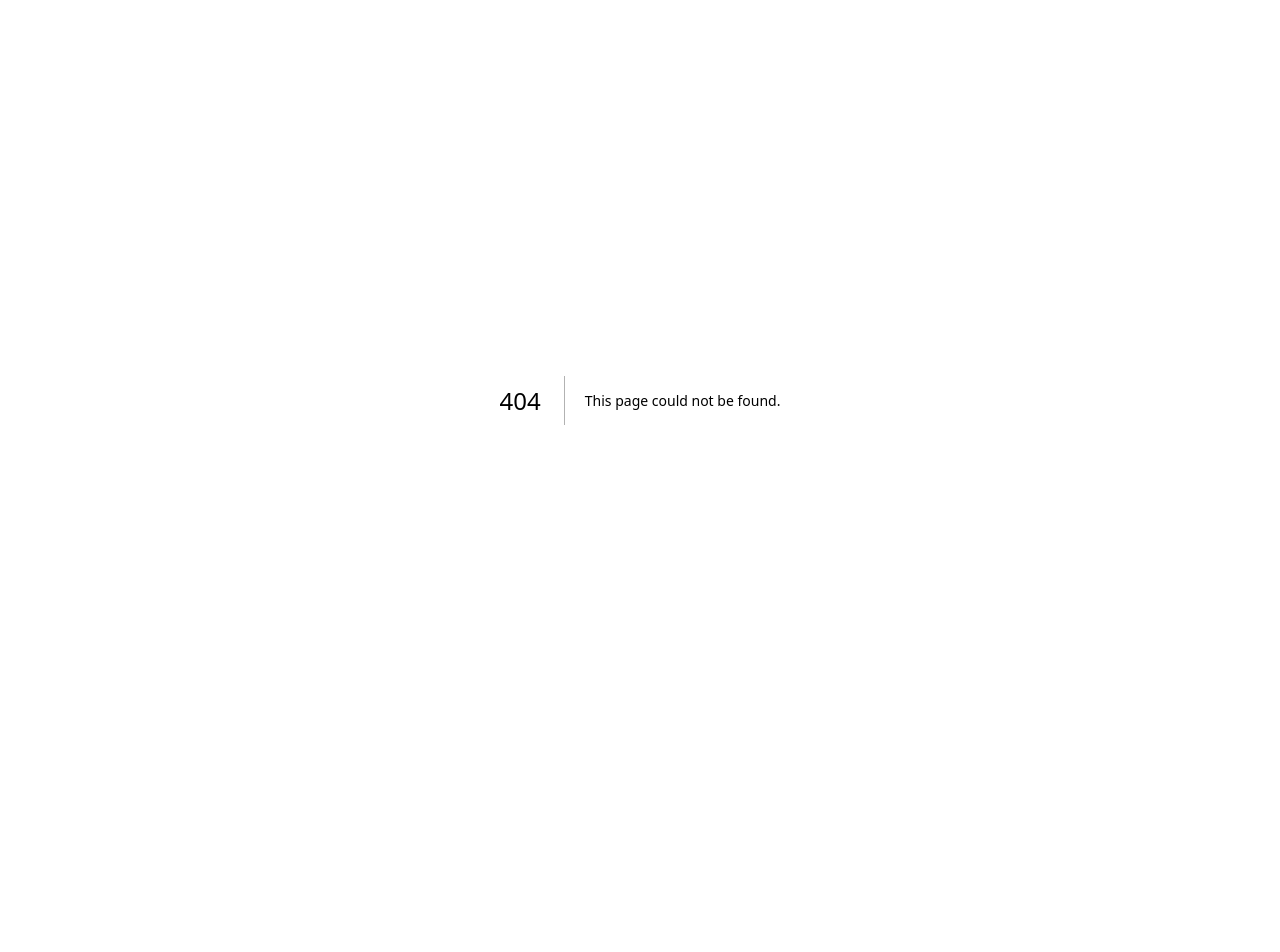
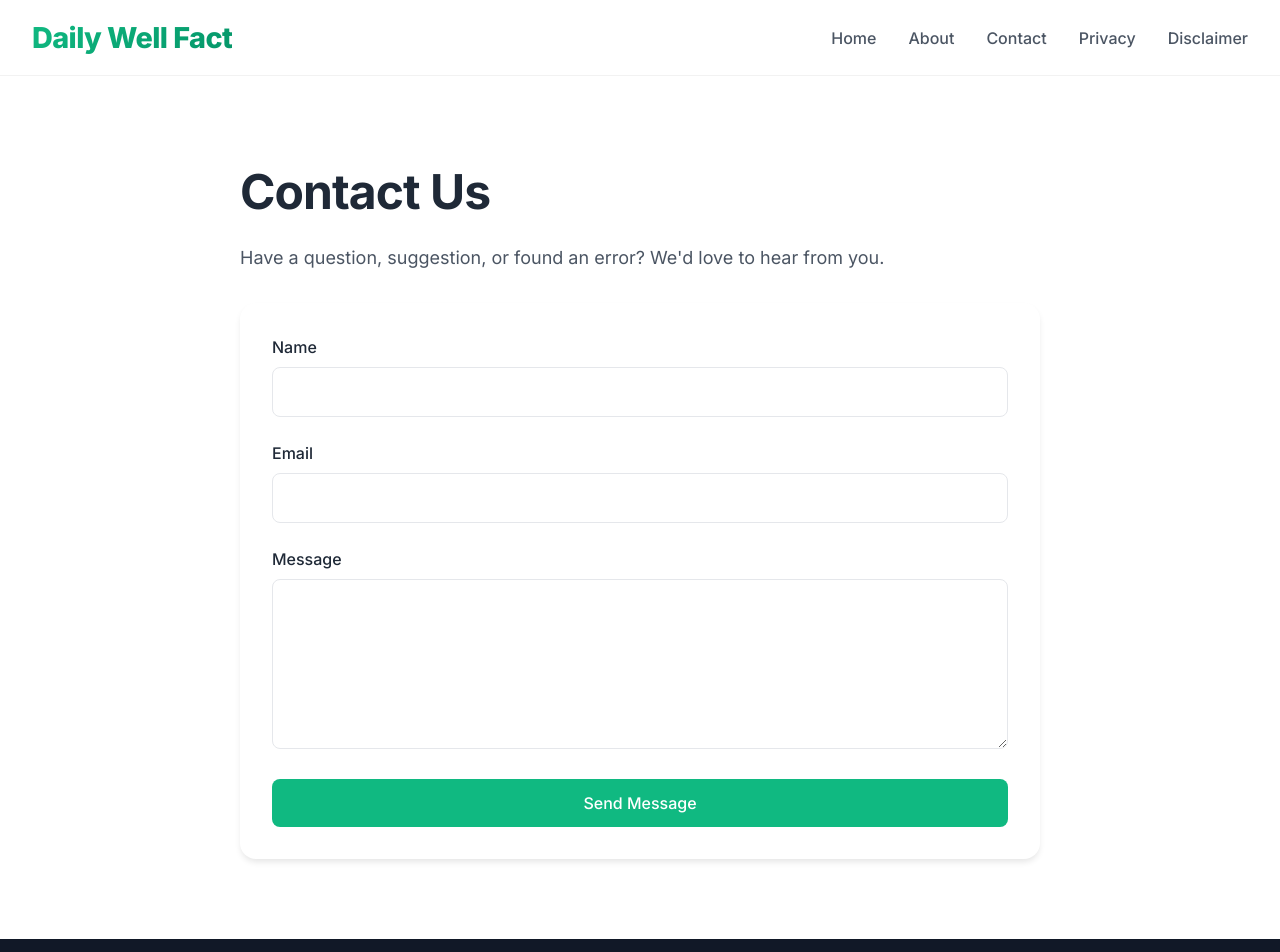
Before and after one commit to DailyWellFact/Blog, a Next.js app: page /contact in a window 1280 px wide. Before the commit this address had no page. Shown: the top 952 px of the page. Before the commit the page ends 800 px from the top, so only its background shows below. Built offline with nearby package versions, Linux system fonts and the light colour scheme.

Commit message:
modified:   components/Layout.tsx 	modified:   package-lock.json 	modified:   package.json 	new file:   pages/api/contact.ts 	deleted:    pages/api/hello.ts 	new file:   pages/contact.tsx

```diff
--- a/components/Layout.tsx
+++ b/components/Layout.tsx
@@ -16,6 +16,7 @@ const Layout: React.FC<LayoutProps> = ({ children }) => {
           <nav style={styles.nav}>
             <Link href="/"><a style={styles.navLink}>Home</a></Link>
             <Link href="/about"><a style={styles.navLink}>About</a></Link>
+            <Link href="/contact"><a style={styles.navLink}>Contact</a></Link>
             <Link href="/privacy"><a style={styles.navLink}>Privacy</a></Link>
             <Link href="/disclaimer"><a style={styles.navLink}>Disclaimer</a></Link>
           </nav>
--- a/package.json
+++ b/package.json
@@ -14,9 +14,11 @@
     "@sanity/client": "^7.20.0",
     "@sanity/image-url": "^2.0.3",
     "@sanity/vision": "^5.17.1",
+    "@types/nodemailer": "^7.0.11",
     "cookies-next": "^6.1.1",
     "next": "^16.2.0",
     "next-sanity": "^12.1.3",
+    "nodemailer": "^8.0.3",
     "react": "^19.2.4",
     "react-dom": "^19.2.4"
   },
--- /dev/null
+++ b/pages/api/contact.ts
@@ -0,0 +1,69 @@
+import type { NextApiRequest, NextApiResponse } from 'next';
+import nodemailer from 'nodemailer';
+
+interface ContactForm {
+  name: string;
+  email: string;
+  message: string;
+}
+
+export default async function handler(
+  req: NextApiRequest,
+  res: NextApiResponse
+) {
+  if (req.method !== 'POST') {
+    return res.status(405).json({ message: 'Method not allowed' });
+  }
+
+  const { name, email, message } = req.body as ContactForm;
+
+  // Basic validation
+  if (!name || !email || !message) {
+    return res.status(400).json({ message: 'All fields are required' });
+  }
+
+  // Validate email format (simple)
+  const emailRegex = /^[^\s@]+@([^\s@]+\.)+[^\s@]+$/;
+  if (!emailRegex.test(email)) {
+    return res.status(400).json({ message: 'Invalid email address' });
+  }
+
+  try {
+    // Configure transporter
+    const transporter = nodemailer.createTransport({
+      host: process.env.SMTP_HOST,
+      port: Number(process.env.SMTP_PORT),
+      secure: false, // true for 465, false for other ports
+      auth: {
+        user: process.env.SMTP_USER,
+        pass: process.env.SMTP_PASS,
+      },
+    });
+
+    const mailOptions = {
+      from: `"${name}" <${email}>`,
+      to: process.env.CONTACT_EMAIL,
+      subject: `New contact message from ${name}`,
+      text: `
+Name: ${name}
+Email: ${email}
+Message:
+${message}
+      `,
+      html: `
+        <h2>New Contact Form Submission</h2>
+        <p><strong>Name:</strong> ${name}</p>
+        <p><strong>Email:</strong> ${email}</p>
+        <p><strong>Message:</strong></p>
+        <p>${message.replace(/\n/g, '<br>')}</p>
+      `,
+    };
+
+    await transporter.sendMail(mailOptions);
+
+    res.status(200).json({ message: 'Message sent successfully!' });
+  } catch (error) {
+    console.error(error);
+    res.status(500).json({ message: 'Failed to send message. Please try again later.' });
+  }
+}
--- a/pages/api/hello.ts
+++ /dev/null
@@ -1,13 +0,0 @@
-// Next.js API route support: https://nextjs.org/docs/api-routes/introduction
-import type { NextApiRequest, NextApiResponse } from "next";
-
-type Data = {
-  name: string;
-};
-
-export default function handler(
-  req: NextApiRequest,
-  res: NextApiResponse<Data>,
-) {
-  res.status(200).json({ name: "John Doe" });
-}
--- /dev/null
+++ b/pages/contact.tsx
@@ -0,0 +1,205 @@
+import type { NextPage } from 'next';
+import Layout from '../components/Layout';
+import { useState } from 'react';
+
+const Contact: NextPage = () => {
+  const [formData, setFormData] = useState({
+    name: '',
+    email: '',
+    message: '',
+  });
+  const [status, setStatus] = useState<'idle' | 'loading' | 'success' | 'error'>('idle');
+  const [errorMsg, setErrorMsg] = useState('');
+
+  const handleChange = (e: React.ChangeEvent<HTMLInputElement | HTMLTextAreaElement>) => {
+    setFormData({
+      ...formData,
+      [e.target.name]: e.target.value,
+    });
+  };
+
+  const handleSubmit = async (e: React.FormEvent) => {
+    e.preventDefault();
+    setStatus('loading');
+    setErrorMsg('');
+
+    try {
+      const response = await fetch('/api/contact', {
+        method: 'POST',
+        headers: {
+          'Content-Type': 'application/json',
+        },
+        body: JSON.stringify(formData),
+      });
+
+      const data = await response.json();
+
+      if (!response.ok) {
+        throw new Error(data.message || 'Something went wrong');
+      }
+
+      setStatus('success');
+      setFormData({ name: '', email: '', message: '' });
+    } catch (error: any) {
+      setStatus('error');
+      setErrorMsg(error.message);
+    }
+  };
+
+  return (
+    <Layout>
+      <div style={styles.container}>
+        <h1 style={styles.title}>Contact Us</h1>
+        <p style={styles.subtitle}>
+          Have a question, suggestion, or found an error? We'd love to hear from you.
+        </p>
+
+        <form onSubmit={handleSubmit} style={styles.form}>
+          <div style={styles.formGroup}>
+            <label htmlFor="name" style={styles.label}>Name</label>
+            <input
+              type="text"
+              id="name"
+              name="name"
+              value={formData.name}
+              onChange={handleChange}
+              required
+              style={styles.input}
+            />
+          </div>
+
+          <div style={styles.formGroup}>
+            <label htmlFor="email" style={styles.label}>Email</label>
+            <input
+              type="email"
+              id="email"
+              name="email"
+              value={formData.email}
+              onChange={handleChange}
+              required
+              style={styles.input}
+            />
+          </div>
+
+          <div style={styles.formGroup}>
+            <label htmlFor="message" style={styles.label}>Message</label>
+            <textarea
+              id="message"
+              name="message"
+              rows={6}
+              value={formData.message}
+              onChange={handleChange}
+              required
+              style={styles.textarea}
+            />
+          </div>
+
+          <button
+            type="submit"
+            disabled={status === 'loading'}
+            style={styles.button}
+          >
+            {status === 'loading' ? 'Sending...' : 'Send Message'}
+          </button>
+
+          {status === 'success' && (
+            <p style={styles.successMessage}>Thank you! Your message has been sent.</p>
+          )}
+          {status === 'error' && (
+            <p style={styles.errorMessage}>Error: {errorMsg}</p>
+          )}
+        </form>
+      </div>
+
+      <style jsx>{`
+        @media (max-width: 768px) {
+          .title {
+            font-size: 2rem !important;
+          }
+          .subtitle {
+            font-size: 1rem !important;
+          }
+        }
+      `}</style>
+    </Layout>
+  );
+};
+
+const styles = {
+  container: {
+    maxWidth: 800,
+    margin: '0 auto',
+    padding: '2rem 0',
+  },
+  title: {
+    fontSize: '3rem',
+    fontWeight: 'bold',
+    marginBottom: '1rem',
+    color: '#1f2937',
+    letterSpacing: '-0.02em',
+  },
+  subtitle: {
+    fontSize: '1.125rem',
+    color: '#4b5563',
+    marginBottom: '2rem',
+  },
+  form: {
+    backgroundColor: '#ffffff',
+    borderRadius: '1rem',
+    padding: '2rem',
+    boxShadow: '0 4px 6px -1px rgba(0,0,0,0.1)',
+  },
+  formGroup: {
+    marginBottom: '1.5rem',
+  },
+  label: {
+    display: 'block',
+    marginBottom: '0.5rem',
+    fontWeight: 500,
+    color: '#1f2937',
+  },
+  input: {
+    width: '100%',
+    padding: '0.75rem',
+    border: '1px solid #e5e7eb',
+    borderRadius: '0.5rem',
+    fontSize: '1rem',
+    transition: 'border-color 0.2s',
+    outline: 'none',
+    fontFamily: 'inherit',
+  },
+  textarea: {
+    width: '100%',
+    padding: '0.75rem',
+    border: '1px solid #e5e7eb',
+    borderRadius: '0.5rem',
+    fontSize: '1rem',
+    fontFamily: 'inherit',
+    resize: 'vertical' as const,
+    outline: 'none',
+  },
+  button: {
+    backgroundColor: '#10b981',
+    color: '#ffffff',
+    padding: '0.75rem 1.5rem',
+    borderRadius: '0.5rem',
+    border: 'none',
+    fontSize: '1rem',
+    fontWeight: 500,
+    cursor: 'pointer',
+    transition: 'background-color 0.2s',
+    width: '100%',
+  },
+  successMessage: {
+    marginTop: '1rem',
+    color: '#10b981',
+    textAlign: 'center' as const,
+  },
+  errorMessage: {
+    marginTop: '1rem',
+    color: '#ef4444',
+    textAlign: 'center' as const,
+  },
+};
+
+export default Contact;
```
Also changed, not shown: 1 other file (tests, documents, lock files or other folders).
